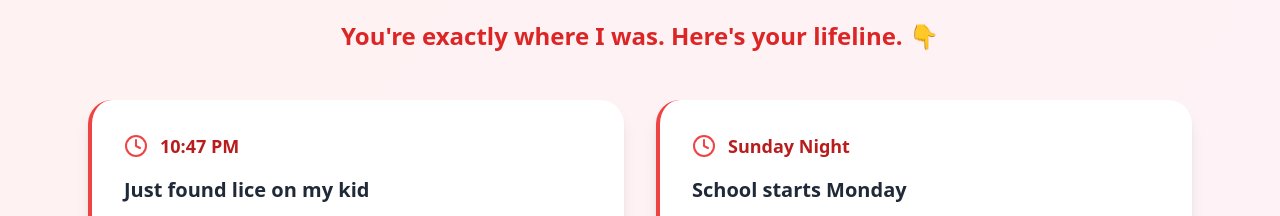
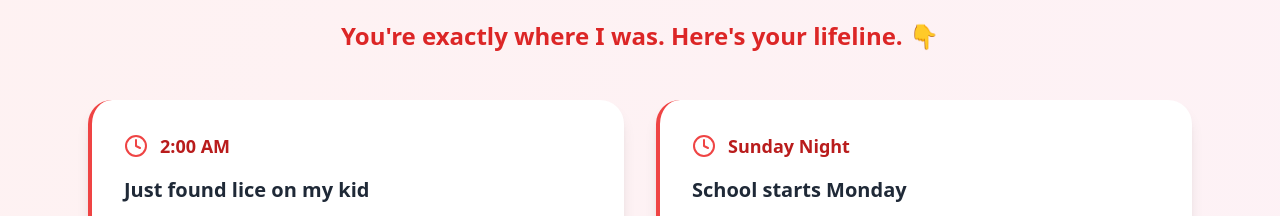
Before and after one commit to tmfudge/-new-lucy-knows-lice-62125, a React (Vite) app: page / in a window 1280 px wide. Shown: the part 1924-2140 px from the top of the page. Built offline with nearby package versions, Linux system fonts and the light colour scheme.

Commit message:
Fix Timing Consistency in Panic Relief Section

```diff
--- a/src/components/PanicRelief.tsx
+++ b/src/components/PanicRelief.tsx
@@ -4,7 +4,7 @@ import { Heart, Clock, CheckCircle, AlertTriangle } from 'lucide-react';
 const PanicRelief: React.FC = () => {
   const panicScenarios = [
     {
-      time: "10:47 PM",
+      time: "2:00 AM",
       situation: "Just found lice on my kid",
       feeling: "Full panic mode",
       solution: "Emergency First Steps Guide calms you down in 5 minutes"
```
